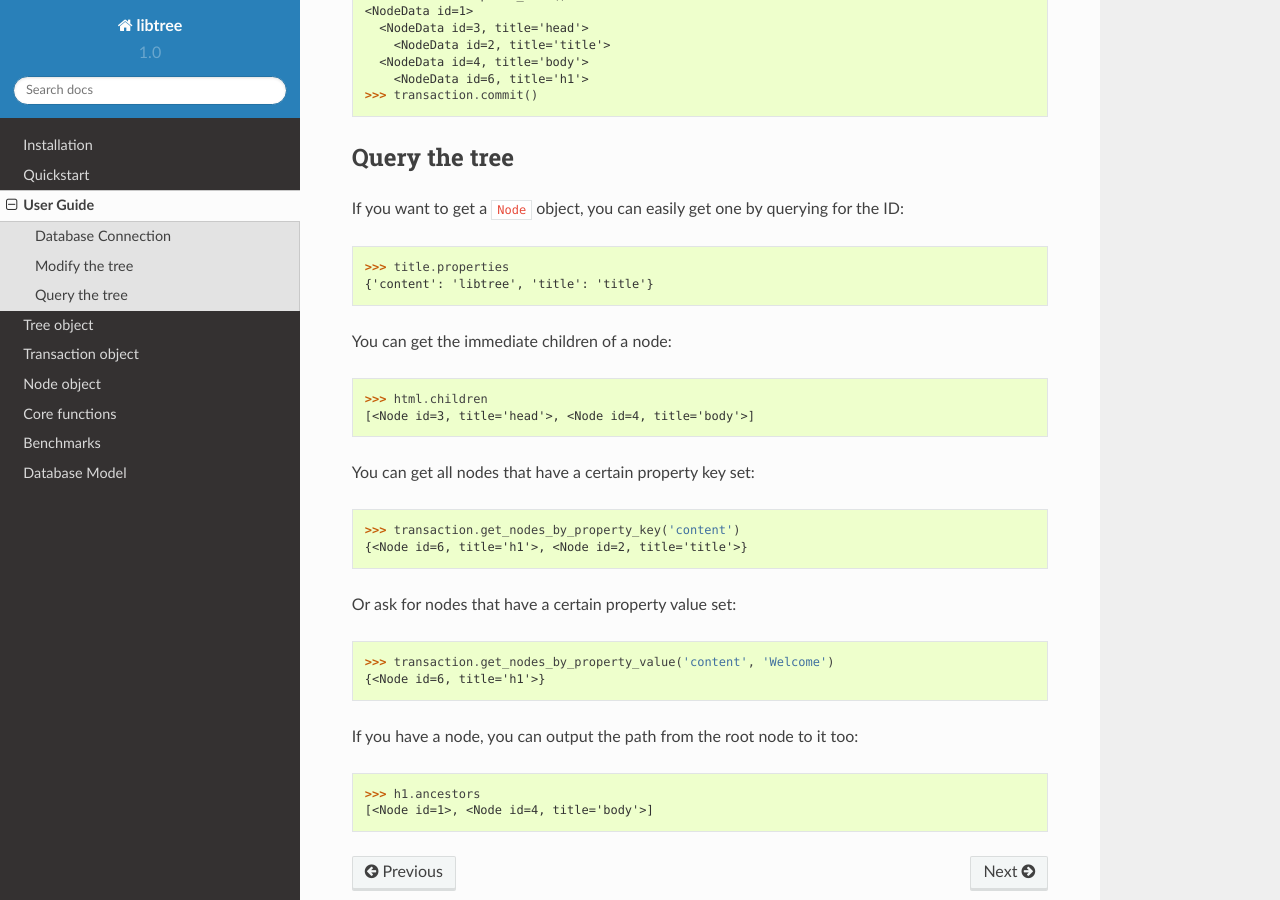
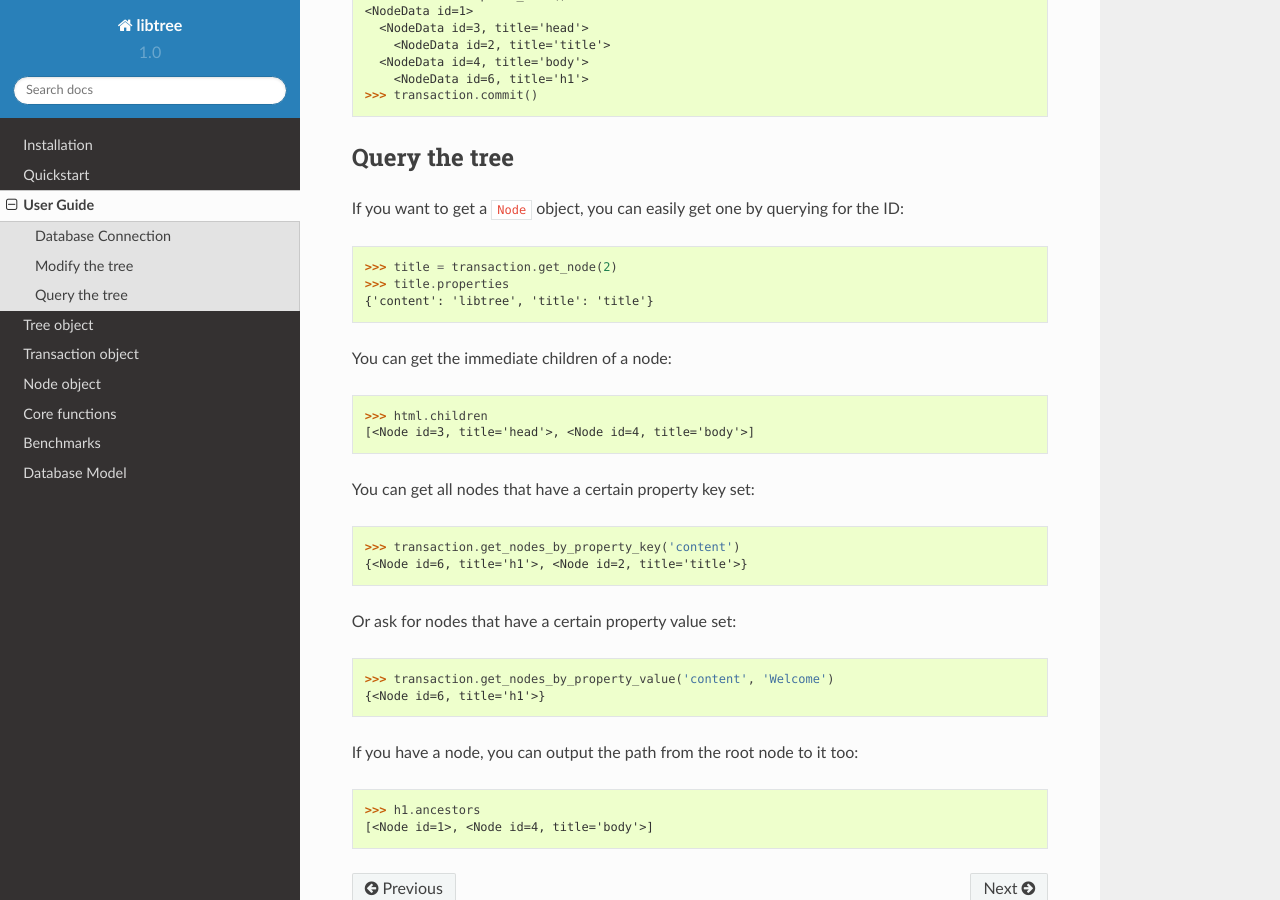
Before and after one commit to vortec/libtree, a Sphinx documentation site: the page built from docs/source/user_guide.rst, in a window 1280 px wide and 900 px high, scrolled down 1992 px. Built offline with Sphinx 7.4.7 and the Read the Docs theme 2.0.0, drawn with Linux system fonts in a browser that asks for light colours.

Commit message:
add missing code line in Quickstart -> Query the tree

```diff
--- a/docs/source/user_guide.rst
+++ b/docs/source/user_guide.rst
@@ -99,6 +99,7 @@ Query the tree
 If you want to get a ``Node`` object, you can easily get one by querying
 for the ID::
 
+    >>> title = transaction.get_node(2)
     >>> title.properties
     {'content': 'libtree', 'title': 'title'}
 
```
